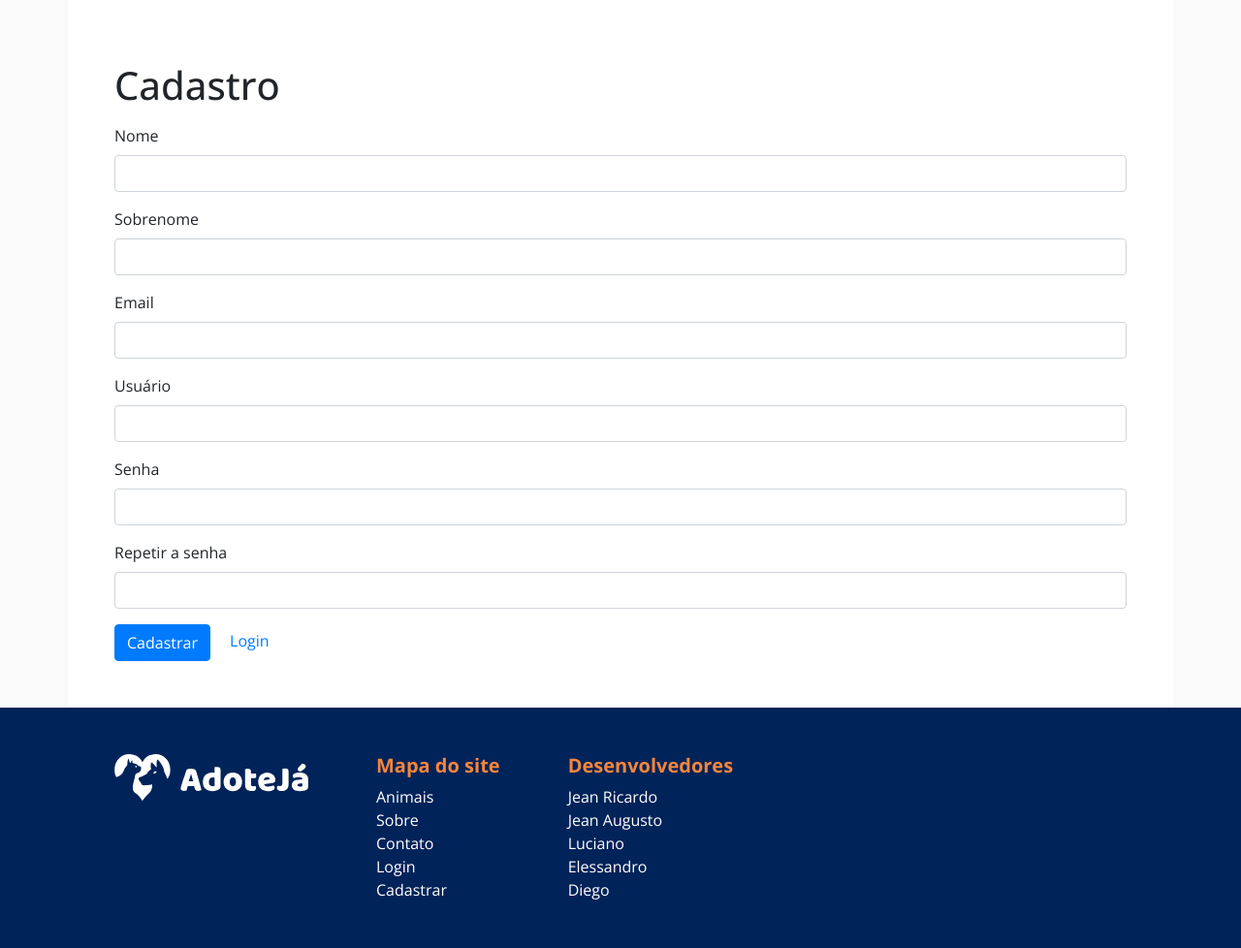
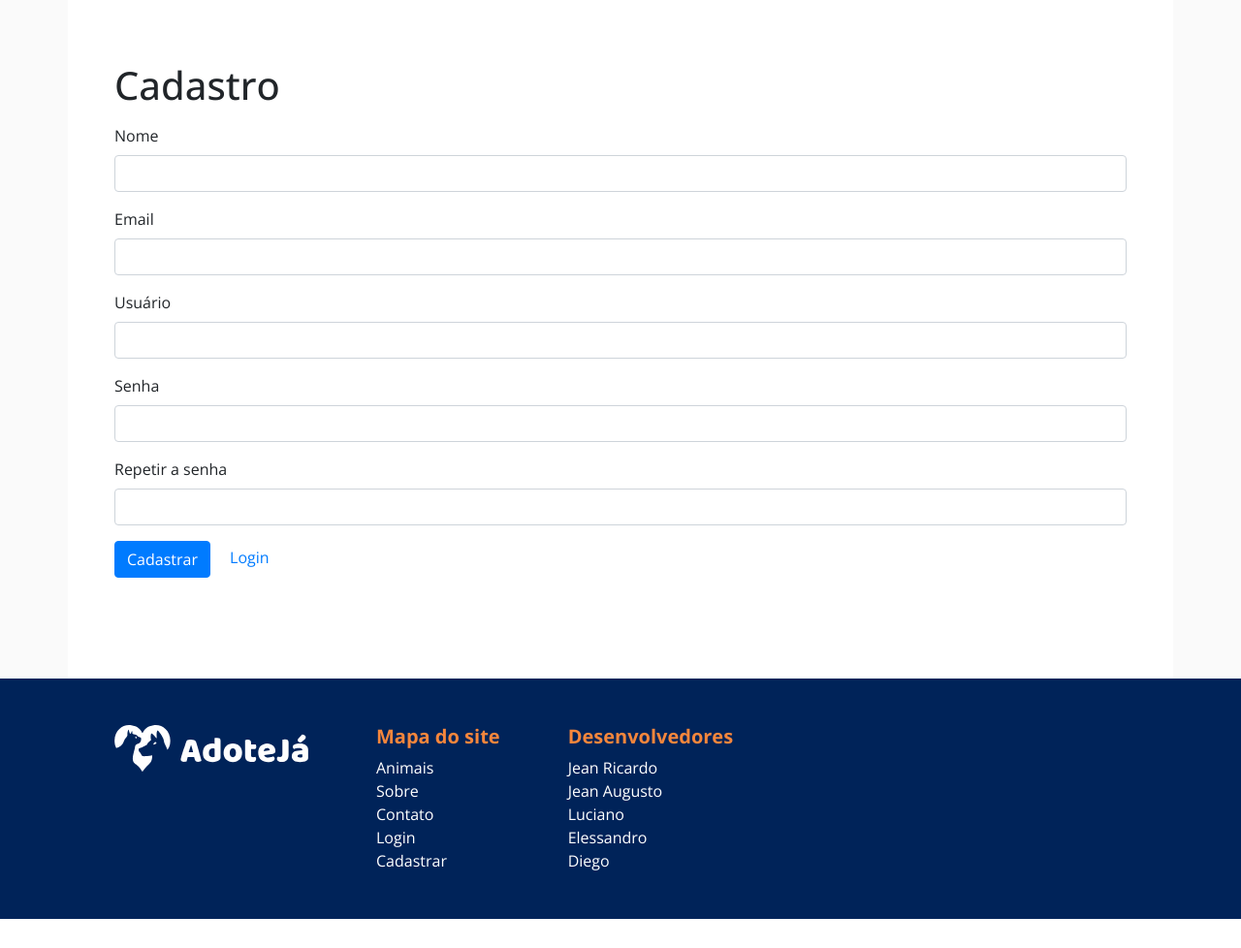
Before and after one commit to jeanrfj/AdoteJa, a Django app: page /conta/cadastro/ in a window 1280 px wide. Shown: the part 76-1054 px from the top of the page at 97% size. After the commit the page ends 1024 px from the top, so only its background shows below. Run offline with Django 4.2, Linux system fonts and the light colour scheme; parts of the project's set-up code (start-up, migrations or seed data) failed here and were passed over; some libraries are stand-ins or nearby versions.

Commit message:
correção compos cadastro usuario/ atualizar perfil

```diff
--- a/conta/models.py
+++ b/conta/models.py
@@ -10,7 +10,7 @@ from django import forms
 class FormContato(forms.ModelForm):
     class Meta:
         model = Contato
-        exclude = ('mostrar', 'categoria')
+        exclude = ('mostrar', 'categoria',)
 
 
 class EditarAnimal(forms.ModelForm):
--- a/conta/templates/cadastro.html
+++ b/conta/templates/cadastro.html
@@ -12,10 +12,6 @@
     <div class="form-group">
       <label>Nome</label>
       <input type="text" name="nome" value="{{request.POST.nome}}" class="form-control">
-    </div>
-    <div class="form-group">
-      <label>Sobrenome</label>
-      <input type="text" name="sobrenome" value="{{request.POST.sobrenome}}" class="form-control">
     </div>
     <div class="form-group">
       <label>Email</label>
--- a/conta/templates/perfil.html
+++ b/conta/templates/perfil.html
@@ -11,10 +11,6 @@
     <div class="form-group">
       <label>Nome</label>
       <input type="text" name="nome" value="{{ request.user.first_name }}" class="form-control">
-    </div>
-    <div class="form-group">
-      <label>Sobrenome</label>
-      <input type="text" name="sobrenome" value="{{ request.user.last_name }}" class="form-control">
     </div>
     <div class="form-group">
       <label>Email</label>
--- a/conta/views.py
+++ b/conta/views.py
@@ -43,13 +43,12 @@ def cadastro(request):
         return render(request, 'cadastro.html')
 
     nome = request.POST.get('nome')
-    sobrenome = request.POST.get('sobrenome')
     email = request.POST.get('email')
     usuario = request.POST.get('usuario')
     senha = request.POST.get('senha')
     senha2 = request.POST.get('senha2')
 
-    if not nome or not sobrenome or not email or not usuario or not senha \
+    if not nome or not email or not usuario or not senha \
             or not senha2:
         messages.error(request, 'Nenhum campo pode estar vazio.')
         return render(request, 'cadastro.html')
@@ -84,7 +83,7 @@ def cadastro(request):
 
     user = User.objects.create_user(username=usuario, email=email,
                                     password=senha, first_name=nome,
-                                    last_name=sobrenome)
+                                    )
     user.save()
     return redirect('login')
 
@@ -100,13 +99,12 @@ def excluir_animal(request, animal_id):
 def atualizarCadastro(request):
     if request.method == 'POST':
         nome = request.POST.get('nome')
-        sobrenome = request.POST.get('sobrenome')
         email = request.POST.get('email')
         usuario = request.POST.get('usuario')
         senha = request.POST.get('senha')
         senha2 = request.POST.get('senha2')
 
-        if not nome or not sobrenome or not email or not usuario:
+        if not nome or not email or not usuario:
             messages.error(request, 'Nenhum campo pode estar vazio.')
             return render(request, 'perfil.html')
 
@@ -118,7 +116,6 @@ def atualizarCadastro(request):
 
         user = request.user
         user.first_name = nome
-        user.last_name = sobrenome
         user.email = email
         user.username = usuario
 
```
Also changed, not shown: animal/models.py (+7 -4 lines), animal/migrations/0020_alter_animal_options.py (added).
